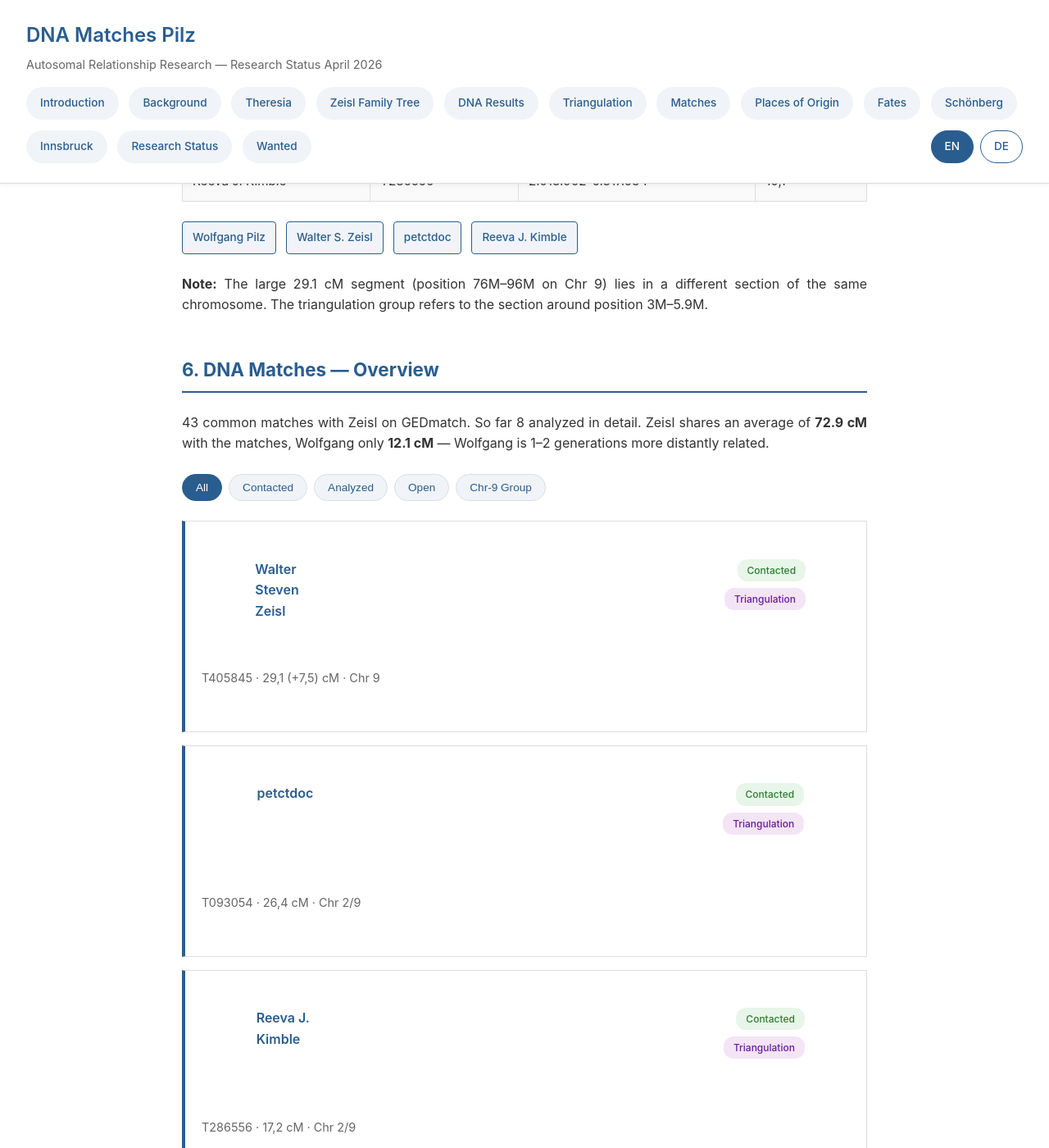
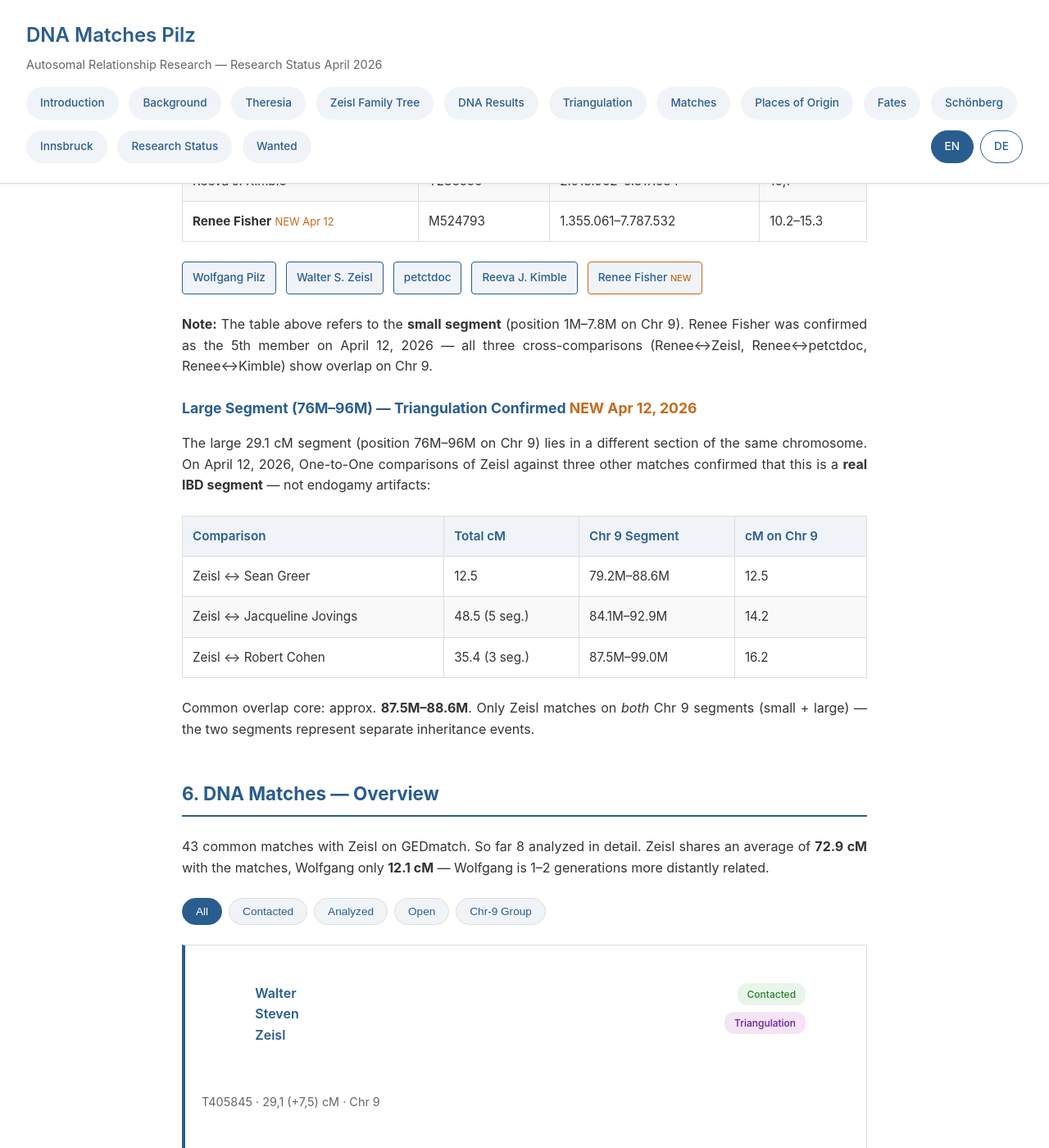
Before and after one commit to pilzchronik/dna-matches, a Jekyll site: the page built from en/index.html, in a window 1280 px wide and 1400 px high, scrolled down 6238 px. Shown: the whole window at 82% size. Built offline with Jekyll 4.4.1, drawn with Linux system fonts in a browser that asks for light colours; some of the changed text lies outside the part shown.

Commit message:
Durchbruch 12.4.2026: Grosssegment-Triangulation bestätigt, Renee Fisher als 5. Mitglied, Fisher 163,6 cM
- Triangulationstabelle: Renee Fisher (M524793) als 5. Mitglied hinzugefügt
- Neuer Abschnitt: Grosssegment Chr 9 (76M–96M) Triangulation bestätigt
  (Zeisl↔Greer 12,5 cM, Zeisl↔Jovings 48,5 cM, Zeisl↔Cohen 35,4 cM)
- Fisher-Verifikation abgeschlossen: 163,6 cM bei 300 SNPs Schwelle
- 4 neue Match-Karten: Renee Fisher, Sean Greer, Jovings, Robert Cohen
- Forschungsstand aktualisiert (5 Personen, 15+ One-to-Ones, neue Kontakte)
- DE + EN synchron aktualisiert

Co-Authored-By: Claude Opus 4.6 <noreply@anthropic.com>

```diff
--- a/en/index.html
+++ b/en/index.html
@@ -415,6 +415,12 @@ permalink: /en/
                         <td>2.013.962–5.317.534</td>
                         <td>10,1</td>
                     </tr>
+                    <tr>
+                        <td><strong>Renee Fisher</strong> <span style="color: var(--warm); font-size: 0.85em;">NEW Apr 12</span></td>
+                        <td>M524793</td>
+                        <td>1.355.061–7.787.532</td>
+                        <td>10.2–15.3</td>
+                    </tr>
                 </tbody>
             </table>
 
@@ -423,9 +429,47 @@ permalink: /en/
                 <div class="member-badge">Walter S. Zeisl</div>
                 <div class="member-badge">petctdoc</div>
                 <div class="member-badge">Reeva J. Kimble</div>
+                <div class="member-badge" style="border-color: var(--warm);">Renee Fisher <span style="font-size: 0.8em; color: var(--warm);">NEW</span></div>
             </div>
 
-            <p><strong>Note:</strong> The large 29.1 cM segment (position 76M–96M on Chr 9) lies in a different section of the same chromosome. The triangulation group refers to the section around position 3M–5.9M.</p>
+            <p><strong>Note:</strong> The table above refers to the <strong>small segment</strong> (position 1M–7.8M on Chr 9). Renee Fisher was confirmed as the 5th member on April 12, 2026 — all three cross-comparisons (Renee↔Zeisl, Renee↔petctdoc, Renee↔Kimble) show overlap on Chr 9.</p>
+
+            <h3>Large Segment (76M–96M) — Triangulation Confirmed <span style="color: var(--warm);">NEW Apr 12, 2026</span></h3>
+
+            <p>The large 29.1 cM segment (position 76M–96M on Chr 9) lies in a different section of the same chromosome. On April 12, 2026, One-to-One comparisons of Zeisl against three other matches confirmed that this is a <strong>real IBD segment</strong> — not endogamy artifacts:</p>
+
+            <table>
+                <thead>
+                    <tr>
+                        <th>Comparison</th>
+                        <th>Total cM</th>
+                        <th>Chr 9 Segment</th>
+                        <th>cM on Chr 9</th>
+                    </tr>
+                </thead>
+                <tbody>
+                    <tr>
+                        <td>Zeisl ↔ Sean Greer</td>
+                        <td>12.5</td>
+                        <td>79.2M–88.6M</td>
+                        <td>12.5</td>
+                    </tr>
+                    <tr>
+                        <td>Zeisl ↔ Jacqueline Jovings</td>
+                        <td>48.5 (5 seg.)</td>
+                        <td>84.1M–92.9M</td>
+                        <td>14.2</td>
+                    </tr>
+                    <tr>
+                        <td>Zeisl ↔ Robert Cohen</td>
+                        <td>35.4 (3 seg.)</td>
+                        <td>87.5M–99.0M</td>
+                        <td>16.2</td>
+                    </tr>
+                </tbody>
+            </table>
+
+            <p>Common overlap core: approx. <strong>87.5M–88.6M</strong>. Only Zeisl matches on <em>both</em> Chr 9 segments (small + large) — the two segments represent separate inheritance events.</p>
         </section>
         <section id="matches">
             <h2>6. DNA Matches — Overview</h2>
@@ -606,15 +650,15 @@ permalink: /en/
             <div class="status-list">
                 <div class="status-item">
                     <div class="status-icon">✓</div>
-                    <div class="status-text">8 One-to-One comparisons performed on GEDmatch</div>
+                    <div class="status-text">15+ One-to-One comparisons performed on GEDmatch</div>
                 </div>
                 <div class="status-item">
                     <div class="status-icon">✓</div>
-                    <div class="status-text">Triangulation group on Chromosome 9 confirmed (4 people)</div>
+                    <div class="status-text">Triangulation group on Chromosome 9 confirmed (5 people, incl. Renee Fisher since Apr 12, 2026)</div>
                 </div>
                 <div class="status-item">
                     <div class="status-icon">✓</div>
-                    <div class="status-text">Messages sent to Zeisl, petctdoc, and Kimble (April 6, 2026)</div>
+                    <div class="status-text">Messages sent to Zeisl, petctdoc, and Kimble (April 6, 2026). Messages sent to Greer, Jovings, Cohen, and Renee Fisher (April 12, 2026)</div>
                 </div>
                 <div class="status-item">
                     <div class="status-icon">✓</div>
@@ -645,8 +689,8 @@ permalink: /en/
                     <div class="status-text">Test more of the 43 matches on Chr 9</div>
                 </div>
                 <div class="status-item">
-                    <div class="status-icon">○</div>
-                    <div class="status-text">Investigate Fisher line further: Zeisl↔Fisher has two values (56.0 cM One-to-One / 83.3 cM match list), own One-to-One on segment distribution pending</div>
+                    <div class="status-icon">✓</div>
+                    <div class="status-text">Fisher verification completed (Apr 12, 2026): Zeisl↔Fisher at lowered threshold (300 SNPs) yields <strong>163.6 cM across 31 segments</strong>, MRCA ~3.0 gen. — far exceeding the 83.3 cM from the match list</div>
                 </div>
                 <div class="status-item">
                     <div class="status-icon">○</div>
```
Also changed, not shown: index.html (+50 -6 lines).
